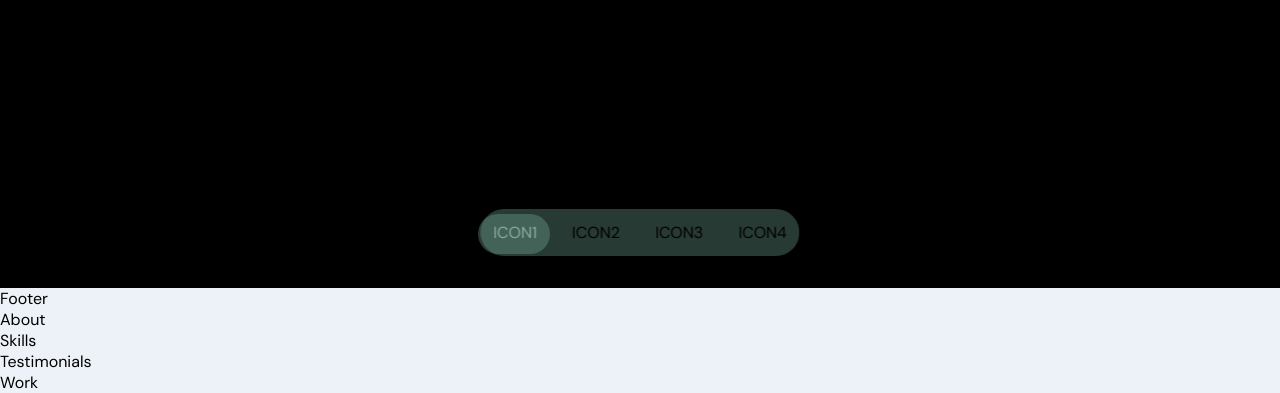
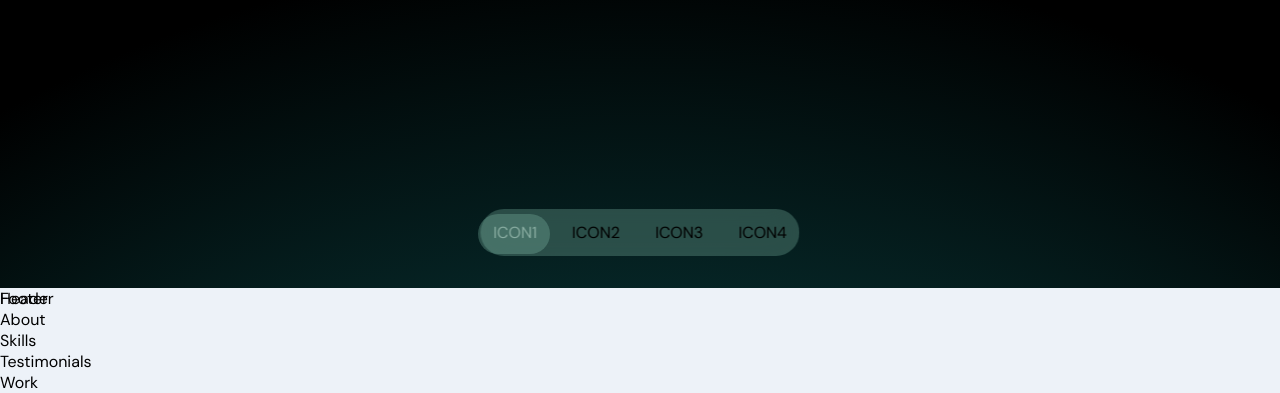
Before and after one commit to moeeztariq125/3d-portfolio, a React (Vite) app: page / in a window 1280 px wide. Shown: the part 512-905 px from the top of the page. Built offline with nearby package versions, Linux system fonts and the light colour scheme.

Commit message:
add: final setup header animation

```diff
--- a/src/components/Navbar/Navbar.tsx
+++ b/src/components/Navbar/Navbar.tsx
@@ -37,7 +37,6 @@ const Navbar = () => {
 
   return (
     <>
-    <div className="icon__cover" style={coverStyle}/>
     <nav className='navbar' >
     {icons.map((icon) => (
       <Icon key={icon}
@@ -51,6 +50,8 @@ const Navbar = () => {
 
       ))}
     </nav>
+    <div className="icon__cover" style={coverStyle}/>
+
       </>
   )
 }
--- a/src/container/Header/Header.scss
+++ b/src/container/Header/Header.scss
@@ -1,23 +1,22 @@
-@keyframes wave {
-    0% {
-      transform: translateY(0); /* Initial position */
-    }
-    50% {
-      transform: translateY(-100px); /* Adjust the vertical translation as needed */
-    }
-    100% {
-      transform: translateY(0); /* Back to the initial position */
-    }
+.app__header {
+  height: 100vh;
+  width: auto;
+  background: black;
+  z-index: 1;
+  .circle {
+    height: 100%;
+    // background: radial-gradient(circle at 50% 200%, rgb(22, 141, 143) 0%, rgb(0, 0, 0) 70%) bottom center;
+    background: radial-gradient(circle at 50% 200% , rgb(22, 141, 143) 0%, rgb(0, 0, 0) 70%);
+    background-size: 100% 100%;
+    animation: colorChange 1.5s infinite alternate;
+
   }
 
-  .app__header {
-    height: 100vh;
-    width: auto;
-    background: rgb(0, 0, 0);
-     .header-circle{
-        z-index: 2;
-        background: radial-gradient(circle at 50% 200%, rgb(22, 141, 143) 0%, rgb(0, 0, 0) 70%);
-        animation: wave 2s infinite linear; /* Adjust the animation duration as needed */
-        transform: translateY(0); /* Initial position */
-     }
+}
+
+
+@keyframes colorChange {
+  to {
+    background-size: 100% 120%;
   }
+ }
--- a/src/container/Header/Header.tsx
+++ b/src/container/Header/Header.tsx
@@ -1,11 +1,8 @@
 import './Header.scss'
-import {motion} from 'framer-motion'
 const Header = () => {
   return (
     <div className='app__header'>
-      <div className='header-circle'>
-
-      </div>
+      <div className='circle'/>
       Header
       </div>
   )
```
Also changed, not shown: src/components/Navbar/Icon.tsx (line endings or trailing spaces), src/components/Navbar/Navbar.scss (line endings or trailing spaces).
